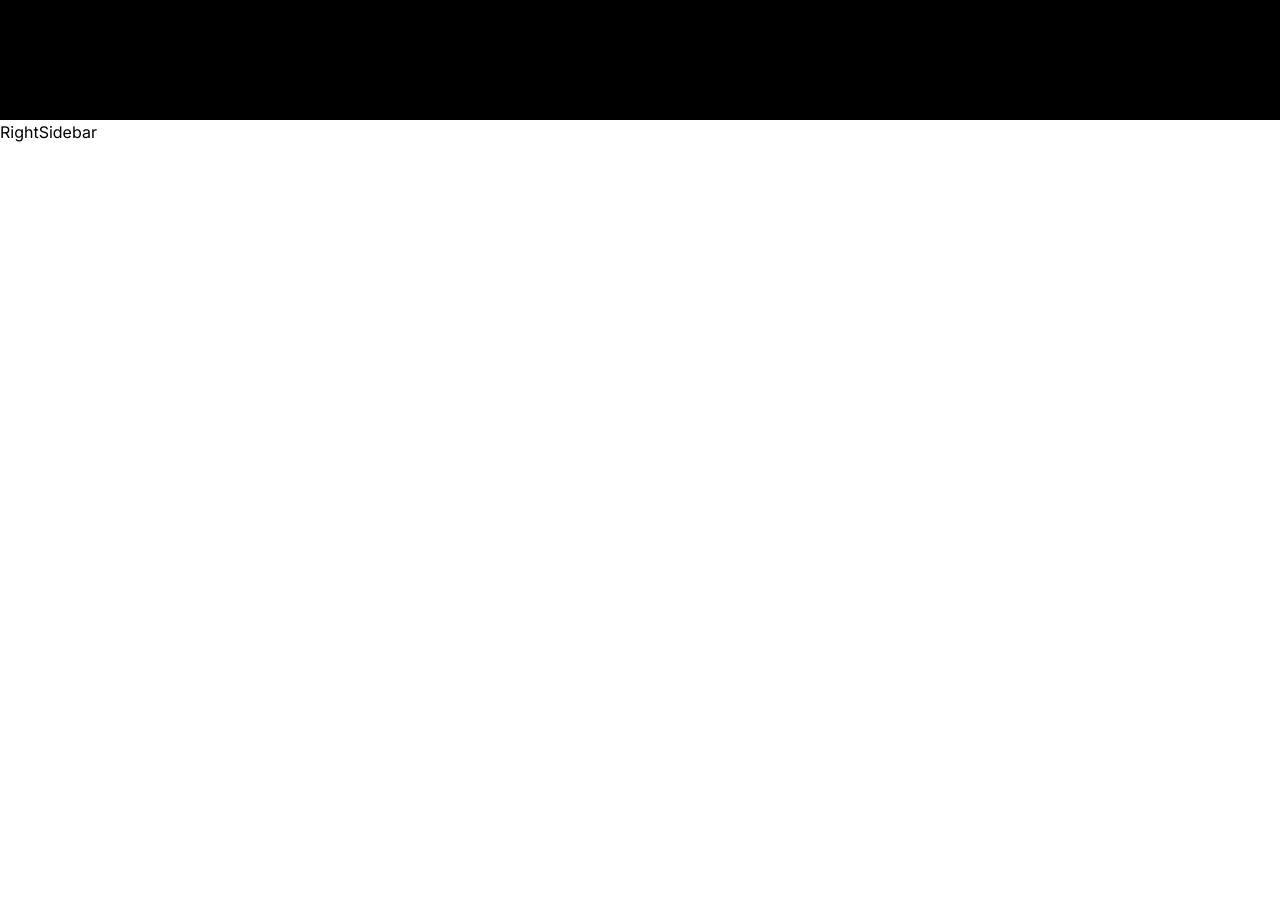
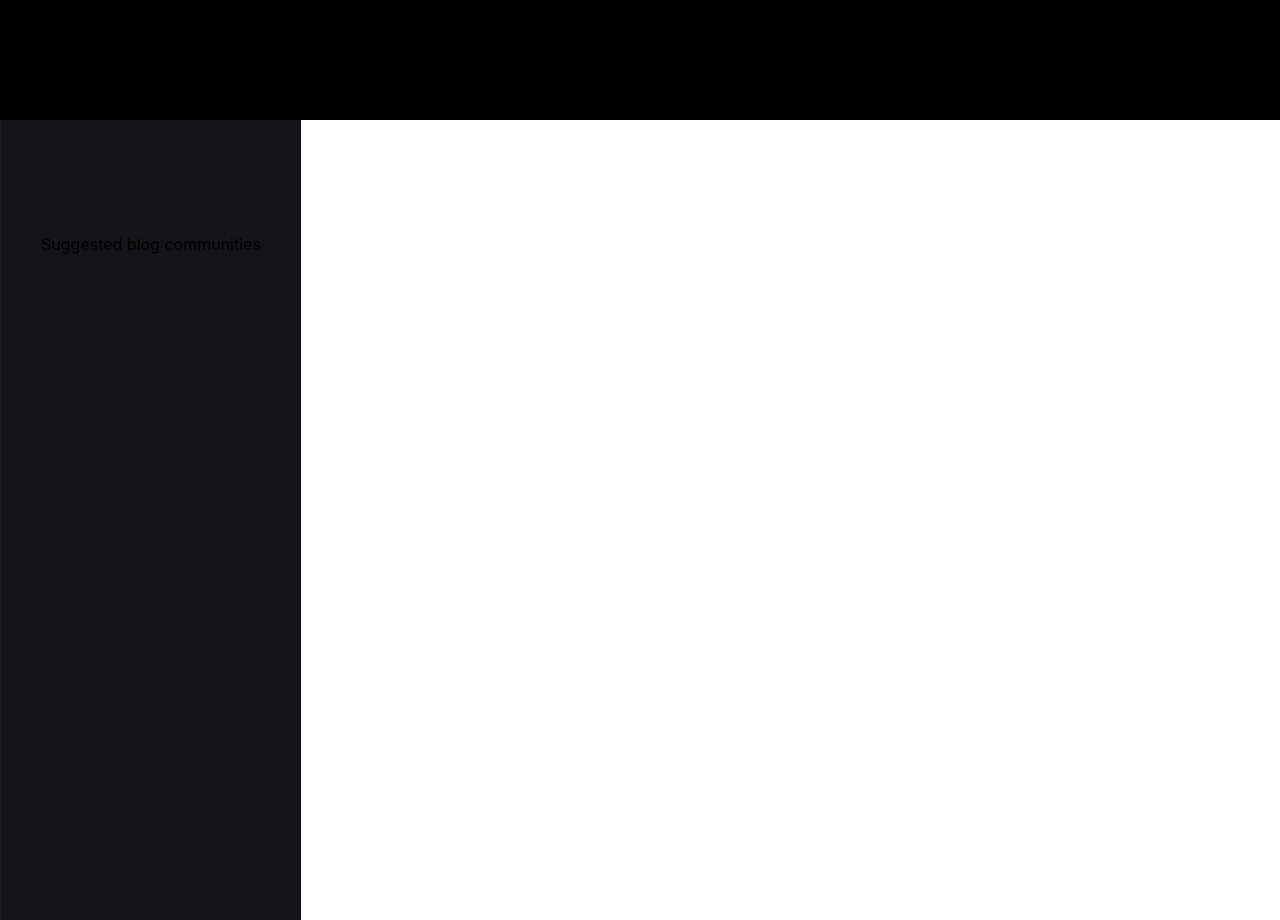
Before and after one commit to Nathan-Mwai/notification-blogging-format, a Next.js app: page / in a window 1280 px wide. Shown: the part 1480-2400 px from the top of the page. Before the commit the page ends 1624 px from the top, so only its background shows below. Built offline with nearby package versions, Linux system fonts and the light colour scheme; no server answers.

Commit message:
RightBar has been set

```diff
--- a/components/shared/RightSidebar.tsx
+++ b/components/shared/RightSidebar.tsx
@@ -1,5 +1,11 @@
 function RightSidebar(){
-    return <h1>RightSidebar</h1>
+    return (
+        <section className="custom-scrollbar rightsidebar">
+            <div className="flex flex-1 flex-col justify-start">
+                <h3>Suggested blog communities</h3>
+            </div>
+        </section>
+    )
 }
 
 export default RightSidebar
```
